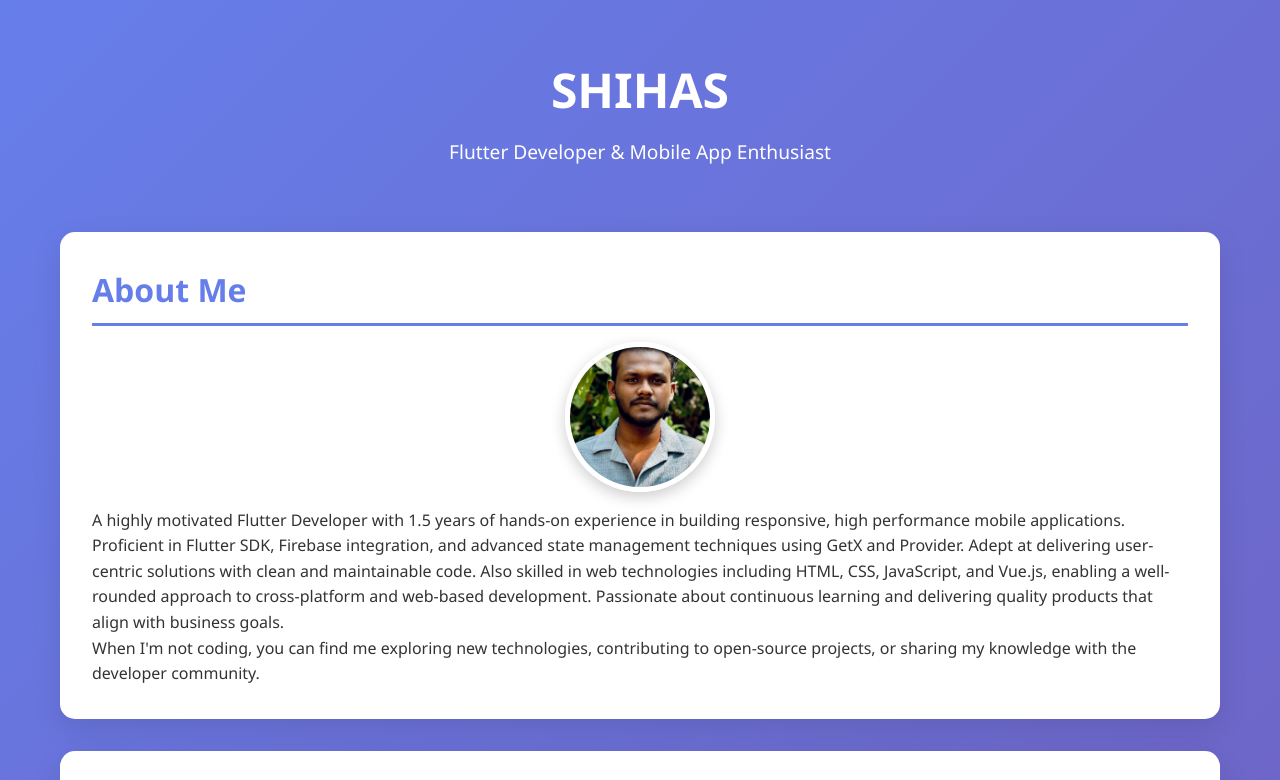
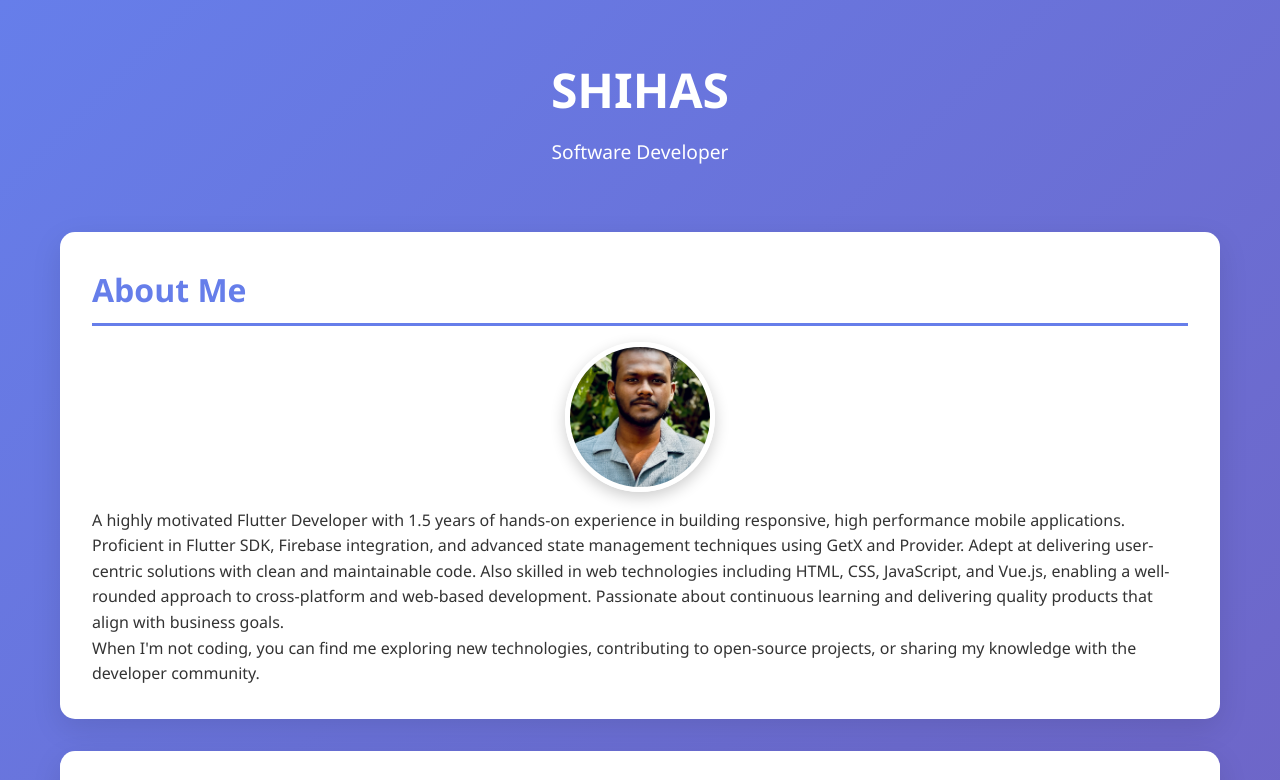
Before and after one commit to shihasmse645/portfolio, a plain HTML site: page index.html in a window 1280 px wide. Shown: the top 780 px of the page. Drawn offline with Linux system fonts and the light colour scheme.

Commit message:
Made a small update

```diff
--- a/index.html
+++ b/index.html
@@ -405,7 +405,7 @@
     <div class="container">
       <header>
         <h1>SHIHAS</h1>
-        <p>Flutter Developer & Mobile App Enthusiast</p>
+        <p>Software Developer</p>
       </header>
 
       <!-- About Me Section -->
```
